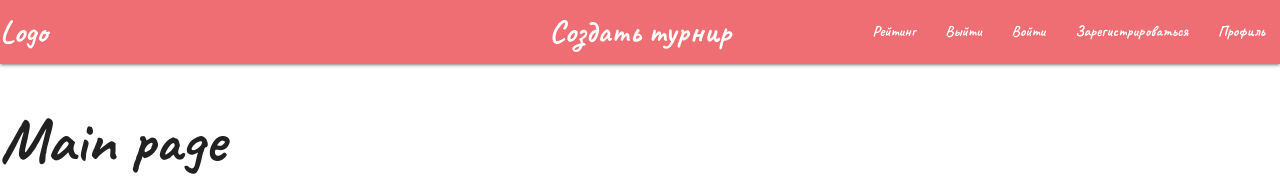
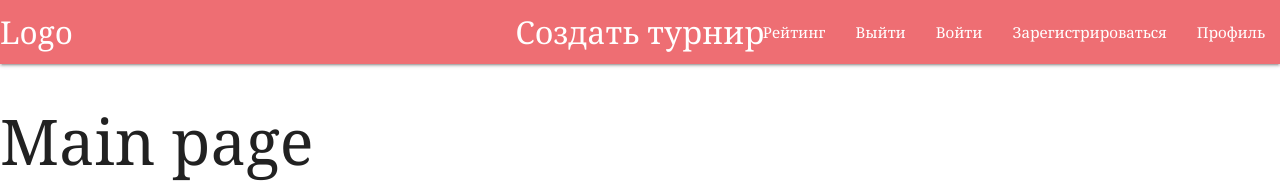
Before and after one commit to SyrtsevIV/versus, a React (Create React App) app in the folder client/: page / in a window 1280 px wide. Shown: the top 183 px of the page. Built offline with nearby package versions, Linux system fonts and the light colour scheme.

Commit message:
Приклеил футер к низу

```diff
--- a/client/public/index.html
+++ b/client/public/index.html
@@ -4,8 +4,9 @@
   <meta charset="UTF-8">
   <meta name="viewport" content="width=device-width, initial-scale=1.0">
   <link rel="stylesheet" href="https://cdnjs.cloudflare.com/ajax/libs/materialize/1.0.0/css/materialize.min.css">
+
   <link rel="preconnect" href="https://fonts.gstatic.com">
-<link href="https://fonts.googleapis.com/css2?family=Caveat:wght@700&display=swap" rel="stylesheet">
+  <link href="https://fonts.googleapis.com/css2?family=Noto+Serif:ital@0;1&display=swap" rel="stylesheet">
   <title>Versus</title>
 </head>
 <body>
--- a/client/src/App.js
+++ b/client/src/App.js
@@ -11,9 +11,7 @@ import Bracket from './Components/Bracket/Bracket';
 function App() {
   return (
     <Router>
-
         <Header />
-
         <Switch>
           <Route exact path="/">
             <Main />
--- a/client/src/Components/Main/Activ/Activtournament.jsx
+++ b/client/src/Components/Main/Activ/Activtournament.jsx
@@ -10,6 +10,8 @@ export default function Activtournament() {
    {title: 'Название турнира2', table0: '##############################', table1: '##############################', table2:'##############################', date: '05.02.2021'},
    {title: 'Название турнира3', table0: '##############################', table1: '##############################', table2:'##############################', date: '05.02.2021'},
    {title: 'Название турнира4', table0: '##############################', table1: '##############################', table2:'##############################', date: '05.02.2021'},
+   {title: 'Название турнира5', table0: '##############################', table1: '##############################', table2:'##############################', date: '05.02.2021'},
+   {title: 'Название турнира5', table0: '##############################', table1: '##############################', table2:'##############################', date: '05.02.2021'},
    {title: 'Название турнира5', table0: '##############################', table1: '##############################', table2:'##############################', date: '05.02.2021'},
   ];
   return (
--- a/client/src/Components/Main/Main.jsx
+++ b/client/src/Components/Main/Main.jsx
@@ -1,10 +1,10 @@
 import {Switch, Route} from 'react-router-dom';
-import "./main.module.css";
+import styles from "./main.module.css";
 import Activtournament from './Activ/Activtournament';
 
 const Main = () => {
   return (
-    <div>
+    <div className={styles.main}>
       <h1>Main page</h1>
       <Switch>
         <Route>
--- a/client/src/Components/Main/main.module.css
+++ b/client/src/Components/Main/main.module.css
@@ -0,0 +1,4 @@
+.main {
+  flex: 1 0 auto;
+  height: 100%;
+}
--- a/client/src/index.css
+++ b/client/src/index.css
@@ -1,5 +1,12 @@
 body {
   margin: 0;
-  font-family: 'Caveat', cursive;
+  padding: 0;
+  font-family: 'Noto Serif', serif;
   font-size: 20px;
 }
+
+#root {
+    display: flex;
+    min-height: 100vh;
+    flex-direction: column;
+}
```
Lines whose indentation alone changed are shown as unchanged.
